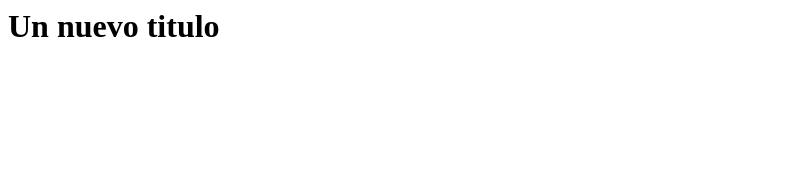
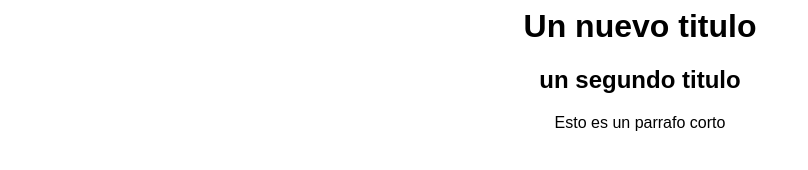
Before and after one commit to catalinacst/gc, a plain HTML site: page index.html in a window 1280 px wide. Shown: the whole page, without its empty margins (0-808 px from the left). Drawn offline with Linux system fonts and the light colour scheme.

Commit message:
add body

```diff
--- /dev/null
+++ b/css/styles.css
@@ -0,0 +1,4 @@
+#container{
+    text-align: center;
+    font-family: 'Arial';
+}
--- a/index.html
+++ b/index.html
@@ -1,8 +1,13 @@
 <html>
   <head>
       <title>Hola</title>
+      <link rel="stylesheet" href="css/styles.css"/>
   </head>
   <body>
+    <div id="container">
       <h1>Un nuevo titulo</h1>
+      <h2>un segundo titulo</h2>
+      <p>Esto es un parrafo corto</p>
+    </div>
   </body>
 </html>
```
Lines whose indentation alone changed are shown as unchanged.
